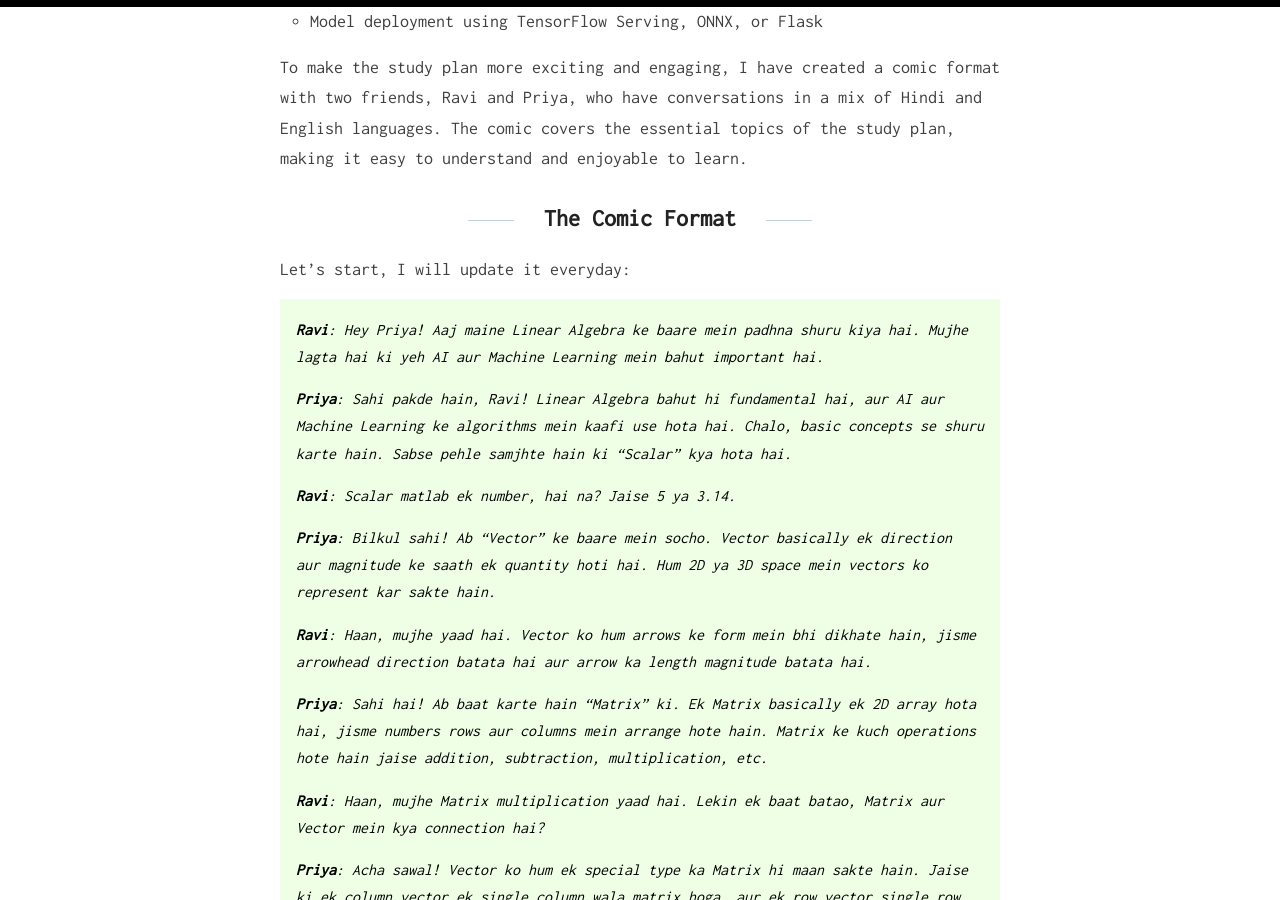
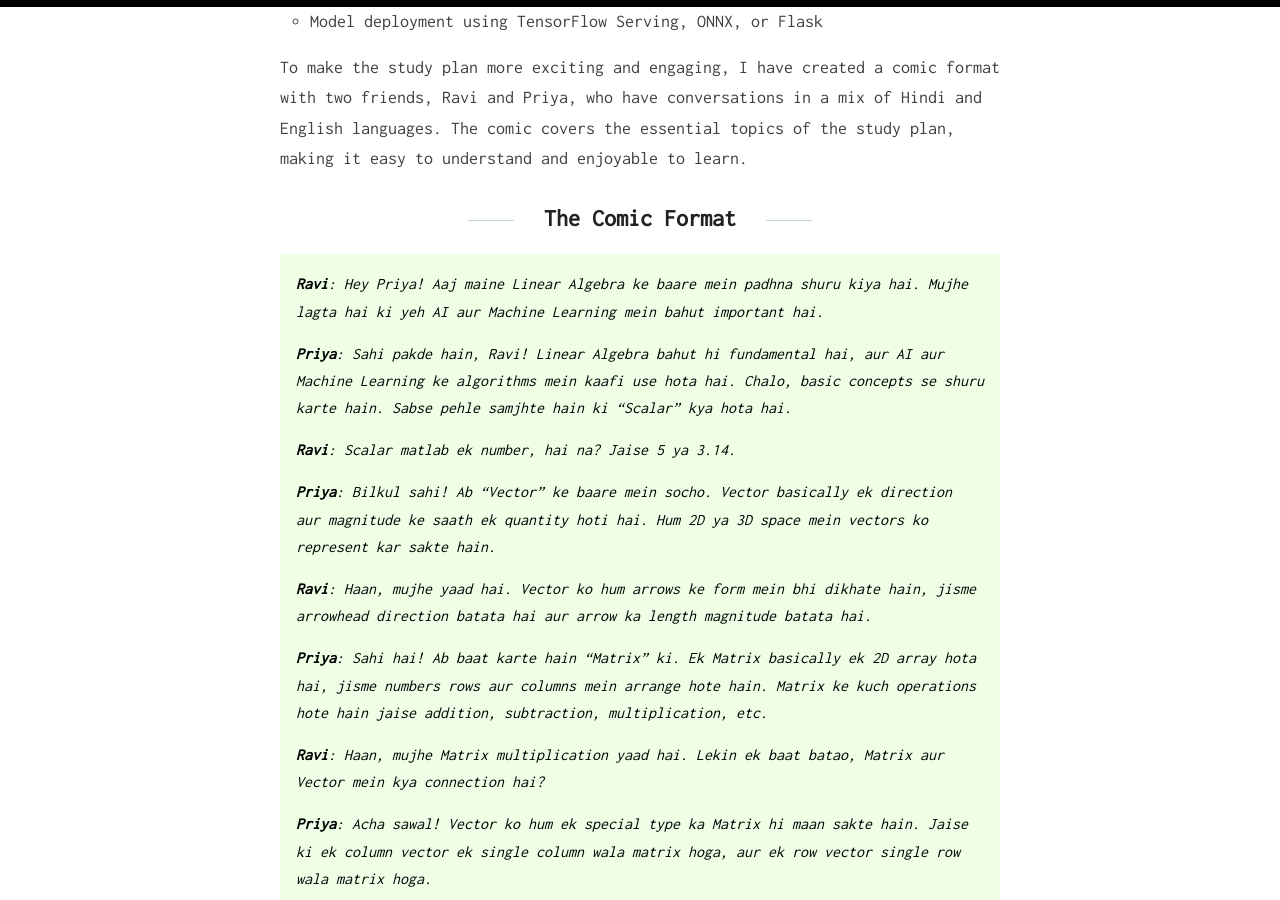
Before and after one commit to prakash09/prakash09.github.io, a Jekyll site: the page built from _posts/2023-03-25-make-ai-and-ml-the-fun-way-a-comic-book-conversation-in-hinglish.md, in a window 1280 px wide and 900 px high, scrolled down 1924 px. Built offline with Jekyll 4.4.1, drawn with Linux system fonts in a browser that asks for light colours; some of the changed text lies outside the part shown.

Commit message:
day 3 added

```diff
--- a/_posts/2023-03-25-make-ai-and-ml-the-fun-way-a-comic-book-conversation-in-hinglish.md
+++ b/_posts/2023-03-25-make-ai-and-ml-the-fun-way-a-comic-book-conversation-in-hinglish.md
@@ -62,8 +62,6 @@ I have optimized the study plan for easy consumption, even during travel, with a
 To make the study plan more exciting and engaging, I have created a comic format with two friends, Ravi and Priya, who have conversations in a mix of Hindi and English languages. The comic covers the essential topics of the study plan, making it easy to understand and enjoyable to learn.
 
 ## The Comic Format
-
-Let's start, I will update it everyday:
 
 > **Ravi**: Hey Priya! Aaj maine Linear Algebra ke baare mein padhna shuru kiya hai. Mujhe lagta hai ki yeh AI aur Machine Learning mein bahut important hai.
 >
```
Also changed, not shown: other parts of _posts/2023-03-25-make-ai-and-ml-the-fun-way-a-comic-book-conversation-in-hinglish.md (+2 -0 lines).
